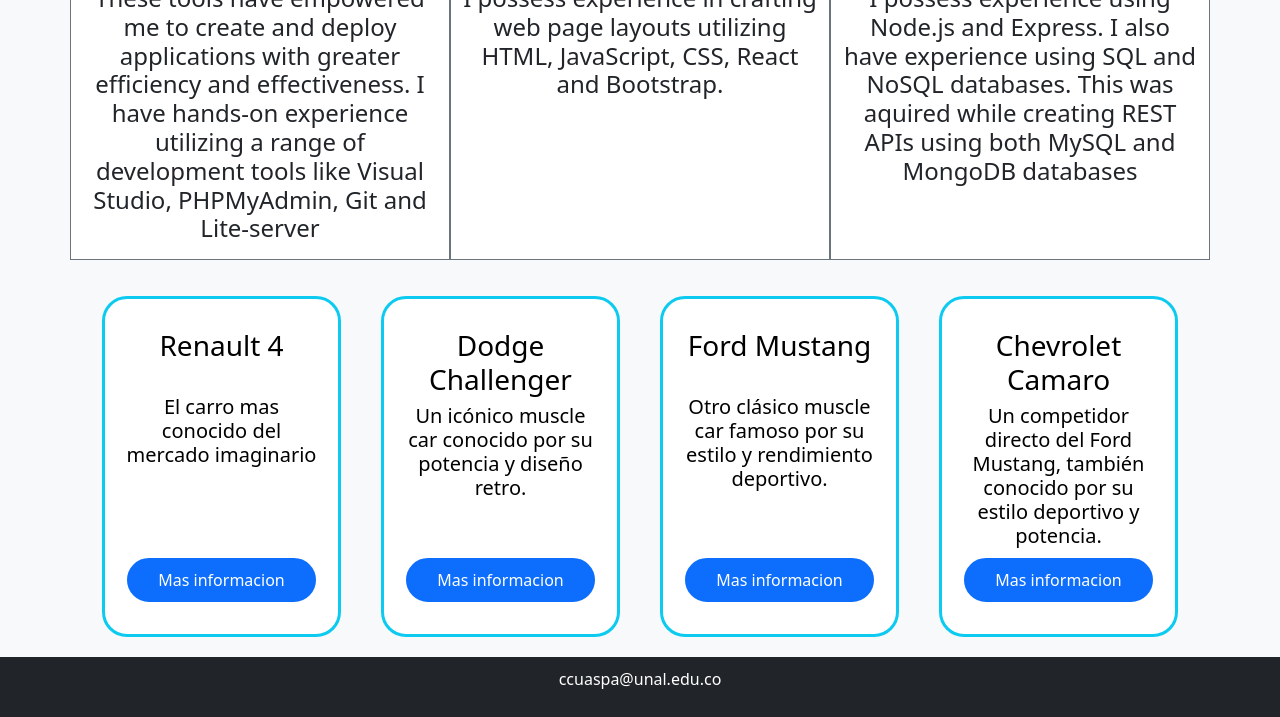
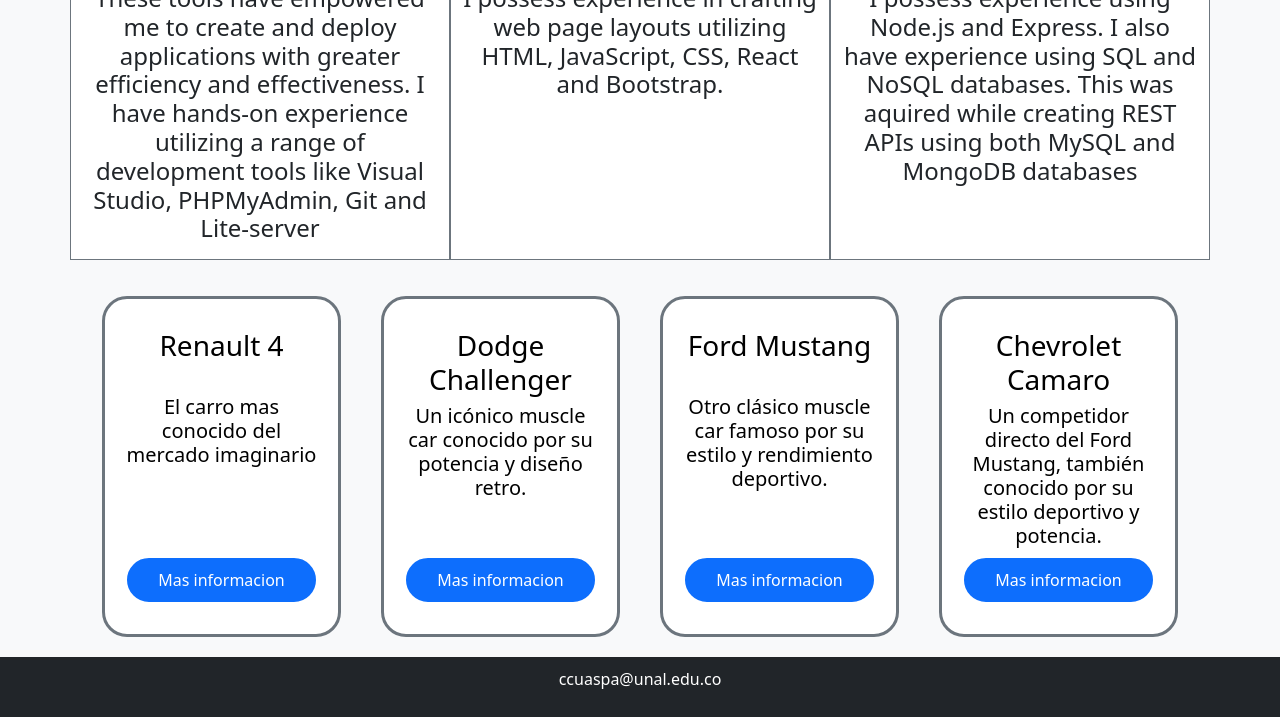
Before and after one commit to ccuaspa/ccuaspa.github.io, a website: page index.html in a window 1280 px wide. Shown: the part 583-1300 px from the top of the page. Drawn offline with Linux system fonts and the light colour scheme.

Commit message:
Update index.html

```diff
--- a/index.html
+++ b/index.html
@@ -64,7 +64,7 @@
                 </div>
             </div>
             <div class="d-flex flex-wrap">
-                <div class="car-list-card border-info d-flex flex-column justify-content-between">
+                <div class="car-list-card border-secondary d-flex flex-column justify-content-between">
                     <div>
                         <h3>
                             Renault 4
@@ -78,7 +78,7 @@
                         <button type="button" class="list-more-info-btn bg-primary">Mas informacion</button>
                     </div>
                 </div>
-                <div class="car-list-card border-info d-flex flex-column justify-content-between">
+                <div class="car-list-card border-secondary d-flex flex-column justify-content-between">
                     <div>
                         <h3>
                             Dodge Challenger
@@ -91,7 +91,7 @@
                         <button type="button" class="list-more-info-btn bg-primary">Mas informacion</button>
                     </div>
                 </div>
-                <div class="car-list-card border-info d-flex flex-column justify-content-between">
+                <div class="car-list-card border-secondary d-flex flex-column justify-content-between">
                     <div>
                         <h3>
                             Ford Mustang
@@ -105,7 +105,7 @@
                         <button type="button" class="list-more-info-btn bg-primary">Mas informacion</button>
                     </div>
                 </div>
-                <div class="car-list-card border-info d-flex flex-column justify-content-between">
+                <div class="car-list-card border-secondary d-flex flex-column justify-content-between">
                     <div>
                         <h3>
                             Chevrolet Camaro
```
